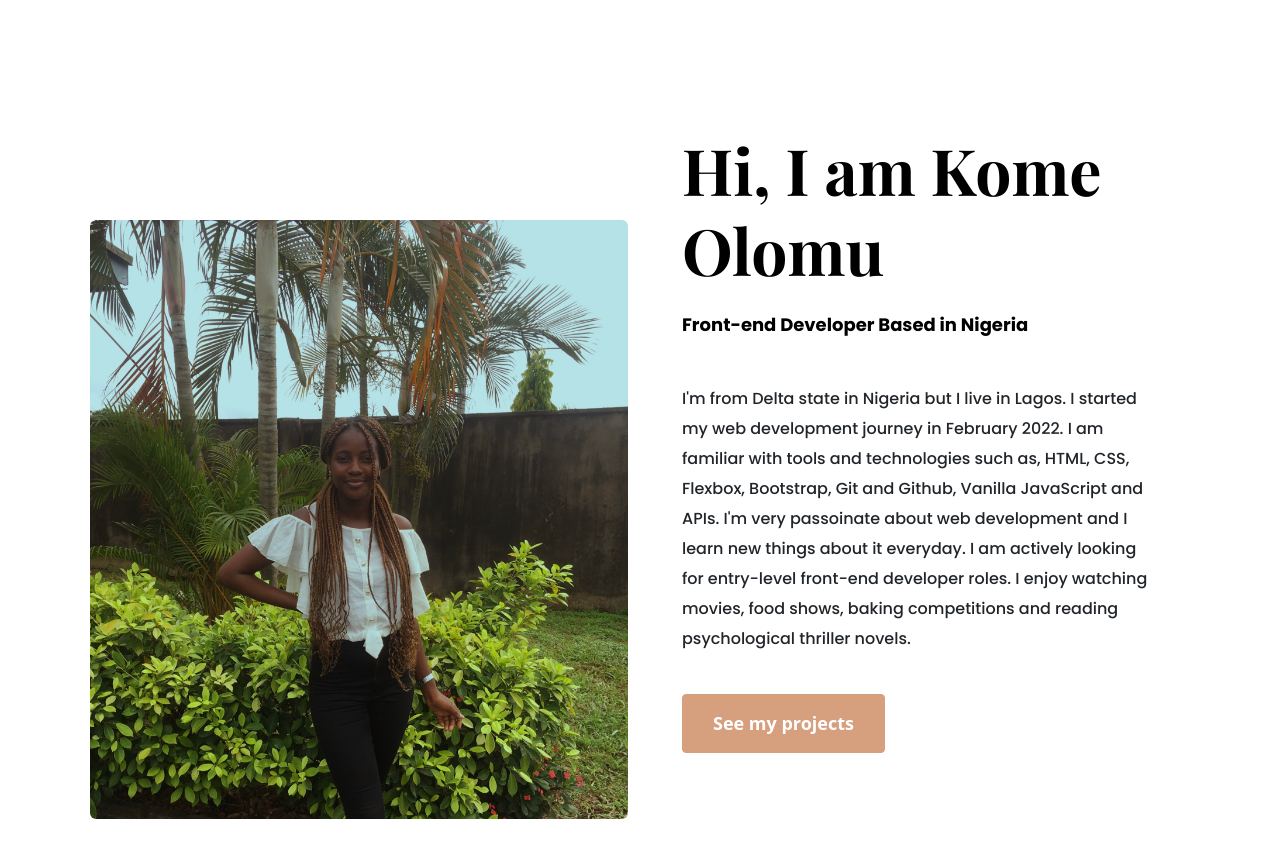
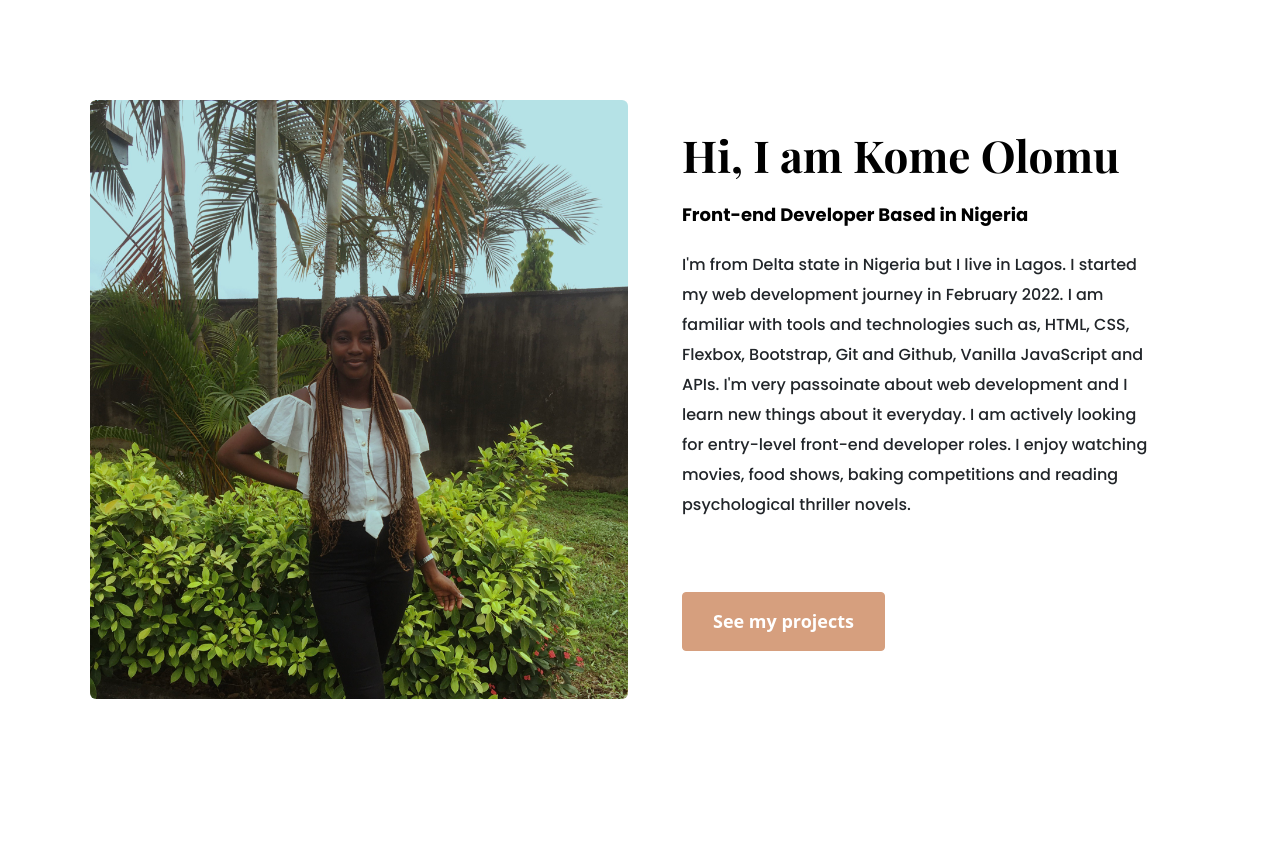
Before and after one commit to KomeOlomu/my-portfolio-project, a plain HTML site: page about.html in a window 1280 px wide. After the commit the page ends 800 px from the top, so only its background shows below. Drawn offline with nearby package versions, Linux system fonts and the light colour scheme.

Commit message:
Added styling to the image on the about page

```diff
--- a/about.html
+++ b/about.html
@@ -46,8 +46,8 @@
       <div class="col-lg-6">
         <div class="about-section-content">
           <h1 class="mb-4">Hi, I am Kome Olomu</h1>
-          <h2 class="mt-4">Front-end Developer Based in Nigeria</h2>
-          <p class="mt-5">
+          <h2 class="mb-4">Front-end Developer Based in Nigeria</h2>
+          <p class="mb-5">
             I'm from Delta state in Nigeria but I live in Lagos. I started my
             web development journey in February 2022. I am familiar with tools
             and technologies such as, HTML, CSS, Flexbox, Bootstrap, Git and
--- a/style.css
+++ b/style.css
@@ -88,6 +88,9 @@ p {
   margin-top: 120px !important;
 }
 
+.about-section img {
+  margin-top: 0px !important;
+}
 .about-section {
   padding: 100px 20px;
 }
@@ -100,6 +103,10 @@ p {
     font-size: 44px;
     line-height: 50px;
 } */
+.about-section-content h1 {
+  font-size: 44px !important;
+  line-height: 50px;
+}
 .about-section h2 {
   font-size: 18px;
   font-family: var(--default-font-family);
```
